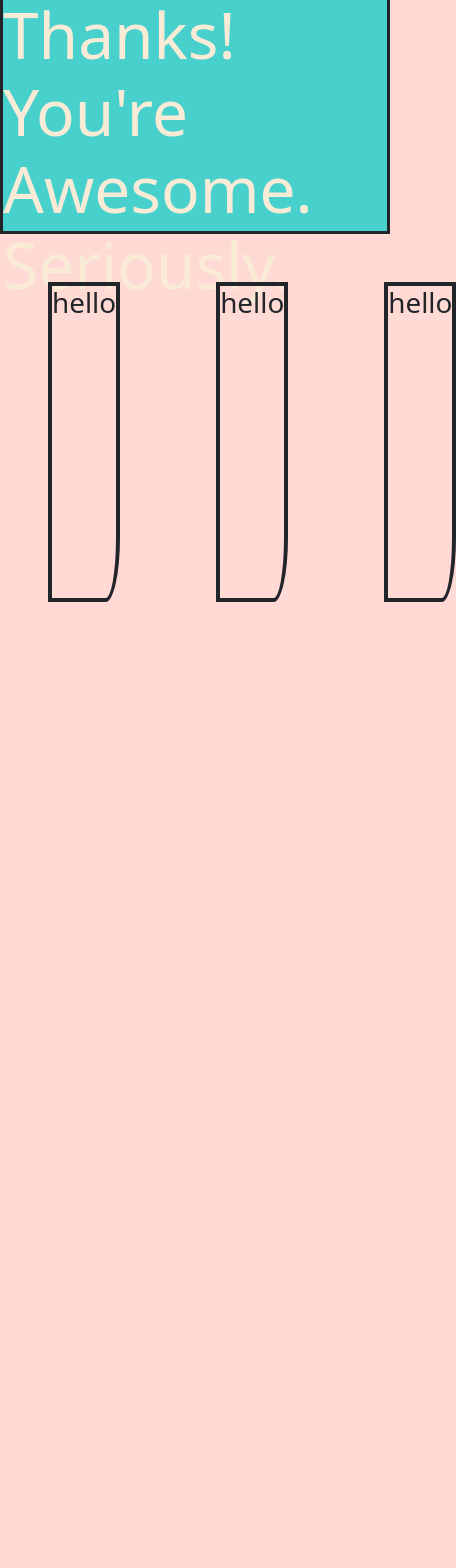
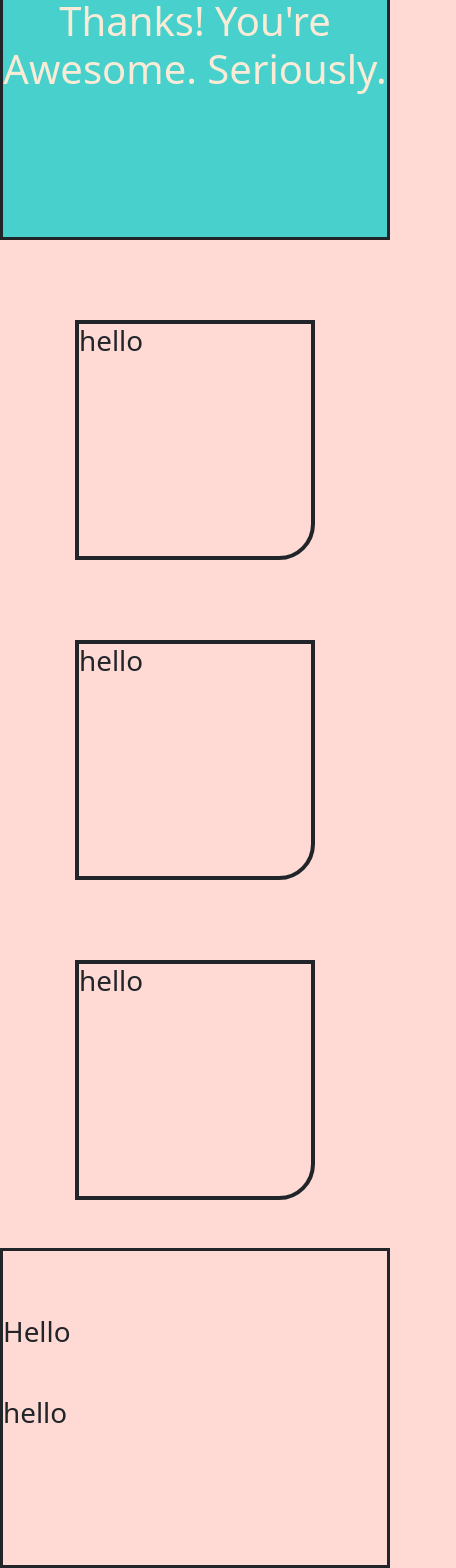
Before and after one commit to gedelao/Ranch-Site, a React (Create React App) app: page /ThankYou in a window 390 px wide. Shown: the part 281-1849 px from the top of the page, 456 px wide, since content can reach past the window. Before the commit the page ends 931 px from the top, so only its background shows below. Built offline with nearby package versions, Linux system fonts and the light colour scheme.

Commit message:
added in a footer

```diff
--- a/src/App.js
+++ b/src/App.js
@@ -5,6 +5,7 @@ import Home from "./routes/Home";
 import ThankYou from "./routes/ThankYou";
 import LiveStock from "./routes/LiveStock";
 import AboutUs from "./routes/AboutUs";
+import Footer from "./components/Footer";
 
 function App() {
   return (
@@ -12,10 +13,11 @@ function App() {
       <NavigationBar />
       <Routes>
         <Route path="/" element={<Home />} />
-        <Route path="/LiveSock" element={<LiveStock />} />
+        <Route path="/LiveStock" element={<LiveStock />} />
         <Route path="/AboutUs" element={<AboutUs />} />
         <Route path="/ThankYou" element={<ThankYou />} />
       </Routes>
+      <Footer />
     </div>
   );
 }
--- /dev/null
+++ b/src/components/Footer.jsx
@@ -0,0 +1,24 @@
+import React from 'react'
+import styles from '../components/stylesheets/Footer.module.css'
+
+function Footer() {
+  return (
+    <div className={styles.footer}>
+        <div className={styles.logo}>
+            <div className={styles.left}>
+                <h1>
+                    Hello
+                </h1>
+              <div>
+                <h1 className={styles.header}>
+                    hello
+                </h1>
+              </div>
+            </div>
+
+        </div>
+    </div>
+  )
+}
+
+export default Footer
--- /dev/null
+++ b/src/components/stylesheets/Footer.module.css
@@ -0,0 +1,18 @@
+.footer {
+    width: 100%;
+    height: 100%;
+}
+
+.logo {
+    border: solid 0.2rem;
+    margin-top: 3rem;
+    height: 20rem;
+}
+
+.left {
+    margin-top: 4rem;
+}
+
+.left .header {
+    margin-top: 3rem;
+}
--- a/src/components/stylesheets/ThankYou.module.css
+++ b/src/components/stylesheets/ThankYou.module.css
@@ -1,30 +1,70 @@
 .title {
     border: 0.2rem solid;
-    height: 25rem;
     background: mediumturquoise;
+    width: 100%;
+    height: 100%;
 }
 
 .titleDiv {
-    display: flex;
-    justify-content: center;
+    height: 15rem;
 }
 
 .titleDiv h1 {
+    font-size: 3rem;
+    color: antiquewhite;
+    text-align: center;
     margin-top: 10rem;
-    font-size: 4rem;
-    color: antiquewhite;
 }
 
 .boxes {
     display: flex;
-    justify-content: space-around;
+    justify-content: space-evenly;
 
 }
 
 .innerBoxes {
-    margin: 3rem;
+    margin-top: 5rem;
     border: 0.3rem solid;
-    width: 30rem;
+    width: 25%;
+    border-bottom-right-radius: 15%;
     height: 20rem;
-    border-bottom-right-radius: 20%
 }
+
+@media screen and (min-width: 280px) and (max-width: 411px) {
+
+    .titleDiv h1 {
+        font-size: 2.5rem;
+
+    }
+
+    .boxes {
+        display: grid;
+    }
+
+    .innerBoxes {
+        width: 15rem;
+        height: 15rem;
+    }
+}
+
+@media screen and (min-width: 412px) and (max-width: 767px) {
+    .titleDiv h1 {
+        font-size: 2rem;
+    }
+
+    .boxes {
+        display: grid;
+    }
+
+    .innerBoxes {
+        width: 20rem;
+    }
+}
+
+@media screen and (min-width: 768px) and (max-width: 912px) {
+    .innerBoxes {
+        margin-top: 5rem;
+        width: 15rem;
+        height: 14rem;
+    }
+}
--- a/src/routes/AboutUs.jsx
+++ b/src/routes/AboutUs.jsx
@@ -1,4 +1,5 @@
 import React from 'react'
+import Footer from '../components/Footer'
 import styles from '../components/stylesheets/AboutUs.module.css'
 
 function AboutUs() {
@@ -81,7 +82,6 @@ function AboutUs() {
       </div>
     </div>
   </div>
-
     </>
   )
 }
--- a/src/routes/Home.jsx
+++ b/src/routes/Home.jsx
@@ -1,8 +1,10 @@
 import React from 'react'
+import Footer from '../components/Footer'
 import styles from "../components/stylesheets/Home.module.css"
 
 function Home() {
   return (
+    <>
     <div className={styles.home}>
       <div className={styles.row}>
         <div className={styles.header}>
@@ -25,6 +27,7 @@ function Home() {
       </div>
     </div>
   </div>
+    </>
   )
 }
 
--- a/src/routes/LiveStock.jsx
+++ b/src/routes/LiveStock.jsx
@@ -1,8 +1,11 @@
 import React from 'react'
+import Footer from '../components/Footer'
 
 function LiveStock() {
   return (
+    <>
     <div>LiveStock</div>
+    </>
   )
 }
 
--- a/src/routes/ThankYou.jsx
+++ b/src/routes/ThankYou.jsx
@@ -1,8 +1,10 @@
 import React from 'react'
+import Footer from '../components/Footer'
 import styles from '../components/stylesheets/ThankYou.module.css'
 
 function ThankYou() {
   return (
+    <>
     <div>
       <div className={styles.title}>
         <div className={styles.titleDiv}>
@@ -21,6 +23,8 @@ function ThankYou() {
         </div>
       </div>
     </div>
+    {/* <Footer /> */}
+    </>
   )
 }
 
```
